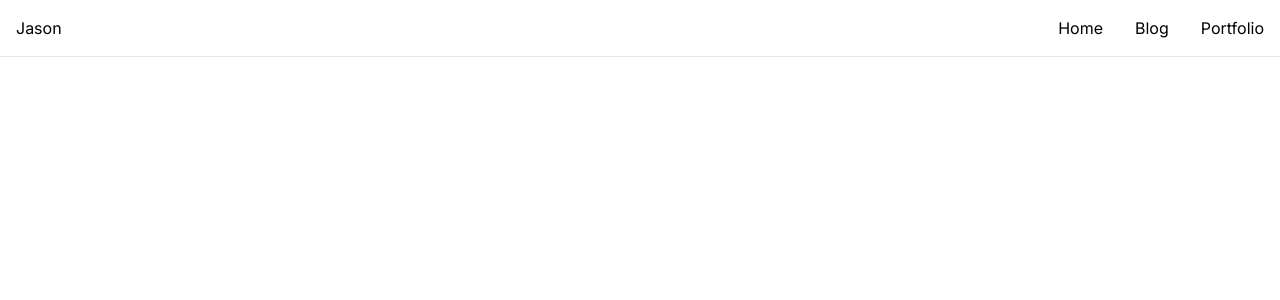
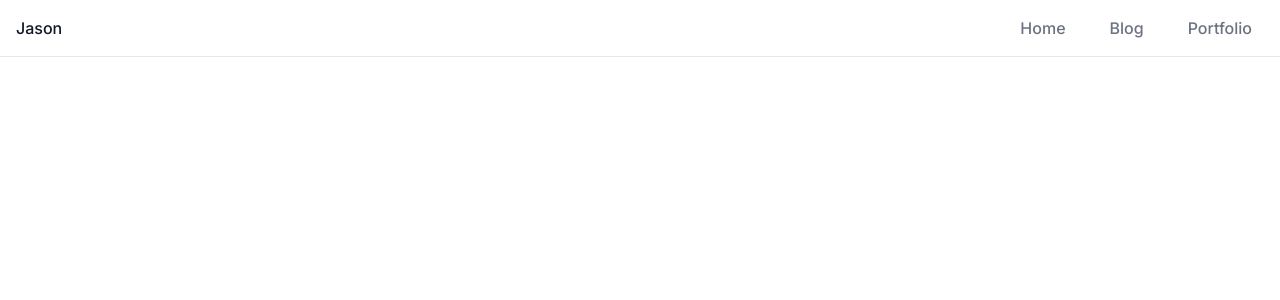
Before and after one commit to yikejason/jason-blog-website, a Next.js app: page / in a window 1280 px wide. Shown: the top 300 px of the page. Built offline with nearby package versions, Linux system fonts and the light colour scheme.

Commit message:
updated Navbar style

```diff
--- a/src/app/components/NavLink.tsx
+++ b/src/app/components/NavLink.tsx
@@ -5,7 +5,11 @@ interface NavLinkProps {
   title: string;
 }
 const NavLink: FC<NavLinkProps> = ({ href, title }) => {
-  return <Link href={href}>{title}</Link>;
+  return (
+    <div className="mr-3 text-gray-500 hover:text-gray-900 font-medium">
+      <Link href={href}>{title}</Link>
+    </div>
+  );
 };
 
 export default NavLink;
--- a/src/app/components/Navbar.tsx
+++ b/src/app/components/Navbar.tsx
@@ -1,4 +1,3 @@
-import React from 'react';
 import Link from 'next/link';
 import NavLink from './NavLink';
 
@@ -21,7 +20,9 @@ const NavBar = () => {
   return (
     <nav className="fixed mx-auto left-0 top-0 right-0 z-10 border-b border-gray-200">
       <div className="flex container lg:py-4 px-4 py-2 mx-auto justify-between items-center">
-        <Link href="/">Jason</Link>
+        <Link href="/" className="text-gray-900 font-medium">
+          Jason
+        </Link>
         <div className="hidden md:block md:w-auto">
           <ul className="flex md:flex-row space-x-8">
             {NavLinks.map((item, i) => (
```
Also changed, not shown: package.json (+6 -5 lines), 1 other file (tests, documents, lock files or other folders).
